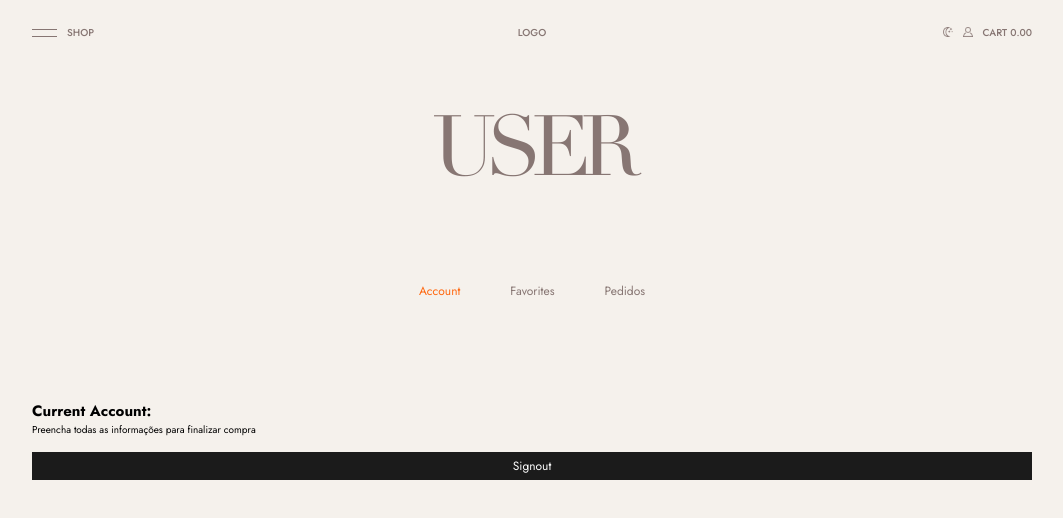
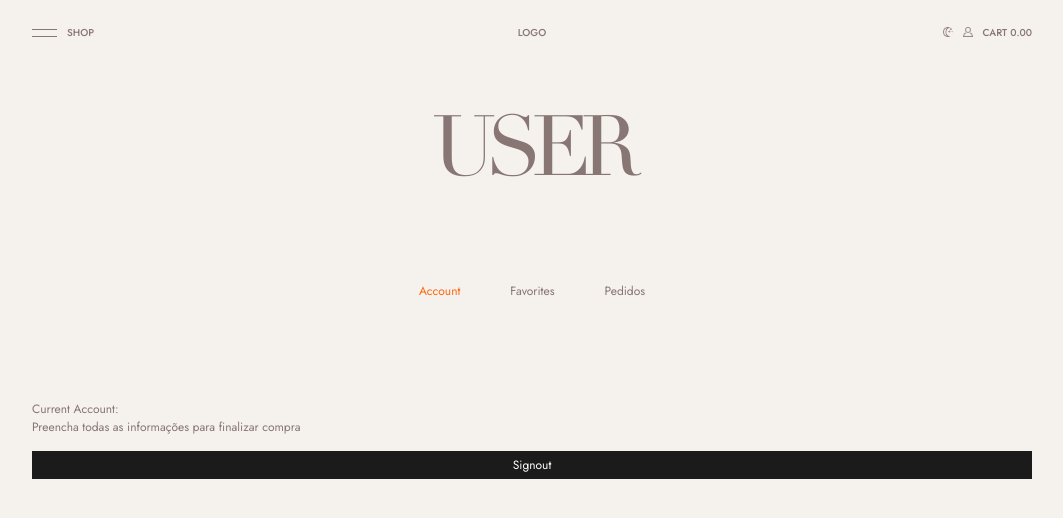
Before and after one commit to muhhx/Responsive-Ecommerce-Website, a React (Vite) app: page /user in a window 1280 px wide. Shown: the top 518 px of the page, without its empty margins (108-1171 px from the left). Built offline with nearby package versions, Linux system fonts and the light colour scheme; no server answers; the database is empty; sample sign-in values are in the browser's storage; a web font is replaced by a local one.

Commit message:
Error page update.

```diff
--- a/src/pages/Error/styles.ts
+++ b/src/pages/Error/styles.ts
@@ -34,9 +34,8 @@ export const Title = styled.h1`
     letter-spacing: -1vw;
     transform: translateX(-5px);
 
-    @media only screen and (max-width: 900px) {
-        letter-spacing: -10px;
-        font-size: 84px;
+    @media only screen and (max-width: 500px) {
+        font-size: 50vw;
     }
 `;
 
@@ -46,6 +45,10 @@ export const Error = styled.span`
     font-weight: 500;
     position: absolute;
     font-size: 2vw;
+
+    @media only screen and (max-width: 500px) {
+        font-size: 4vw;
+    }
 `;
 
 export const Message = styled.span`
@@ -53,6 +56,10 @@ export const Message = styled.span`
     color: ${({ theme }) => theme.color.fontMain};
     font-size: 1.2vw;
     font-weight: 500;
+
+    @media only screen and (max-width: 500px) {
+        font-size: 2.4vw;
+    }
 `;
 
 export const WrapperMessage = styled.div`
@@ -76,4 +83,8 @@ export const Button = styled.button`
     &:hover {
         color: ${({ theme }) => theme.color.fontOrange};
     }
+
+    @media only screen and (max-width: 500px) {
+        font-size: 2vw;
+    }
 `;
--- a/src/pages/Shop/index.tsx
+++ b/src/pages/Shop/index.tsx
@@ -74,7 +74,7 @@ const Shop: React.FC = () => {
                 </C.Header>
                 {filterOpen ? <Filter F={F}/> : ''}
                 <C.Products>
-                    {filteredProducts.length === 0 ? <div>Nenhum produto encontrado</div> :
+                    {filteredProducts.length === 0 ? <C.Span>Nenhum produto encontrado</C.Span> :
                     filterProducts({filteredProducts, F}).map((product, i) => (
                         <Item key={i} product={product}/>
                     ))}
--- a/src/pages/Shop/styles.ts
+++ b/src/pages/Shop/styles.ts
@@ -95,3 +95,8 @@ export const Products = styled.div`
         justify-content: center;
     }
 `;
+
+export const Span = styled.span`
+    font-size: 12px;
+    color: ${({ theme }) => theme.color.fontMain};
+`;
--- a/src/pages/User/Account/index.tsx
+++ b/src/pages/User/Account/index.tsx
@@ -14,8 +14,8 @@ const Account: React.FC<Props> = ({ currentUserData }) => {
 
     return (
         <C.Container>
-            <h1>Current Account: {currentUserData?.email}</h1>
-            {currentUserData?.canBuy ? '' : <div>Preencha todas as informações para finalizar compra</div>}
+            <C.Span>Current Account: {currentUserData?.email}</C.Span>
+            {currentUserData?.canBuy ? '' : <C.Span>Preencha todas as informações para finalizar compra</C.Span>}
             <C.Button onClick={handleLogout}>Signout</C.Button>
         </C.Container>
     )
--- a/src/pages/User/Account/styles.ts
+++ b/src/pages/User/Account/styles.ts
@@ -32,3 +32,8 @@ export const Wrapper = styled.div`
     align-items: flex-start;
     gap: 5px;
 `;
+
+export const Span = styled.span`
+    font-size: 12px;
+    color: ${({ theme }) => theme.color.fontMain};
+`;
--- a/src/pages/User/Favorites/index.tsx
+++ b/src/pages/User/Favorites/index.tsx
@@ -36,7 +36,7 @@ const Favorites: React.FC<Props> = ({ currentUserData }) => {
     return (
         <C.Container>
             <C.Wrapper>
-                {favoriteProducts.length === 0 ? <div>Você não possui nenhum item salvo</div> :
+                {favoriteProducts.length === 0 ? <C.Span>Você não possui nenhum item salvo</C.Span> :
                     favoriteProducts.map((product, key) => (
                         <C.Frame key={key} orderStatus={key % 2 === 0 ? true : false}>
                             <C.Number>{key + 1}</C.Number>
--- a/src/pages/User/Favorites/styles.ts
+++ b/src/pages/User/Favorites/styles.ts
@@ -80,3 +80,8 @@ export const InfoWrapper = styled.div`
     flex-direction: column;
     align-items: flex-start;
 `;
+
+export const Span = styled.span`
+    font-size: 12px;
+    color: ${({ theme }) => theme.color.fontMain};
+`;
```
Also changed, not shown: 1 other file (tests, documents, lock files or other folders).
